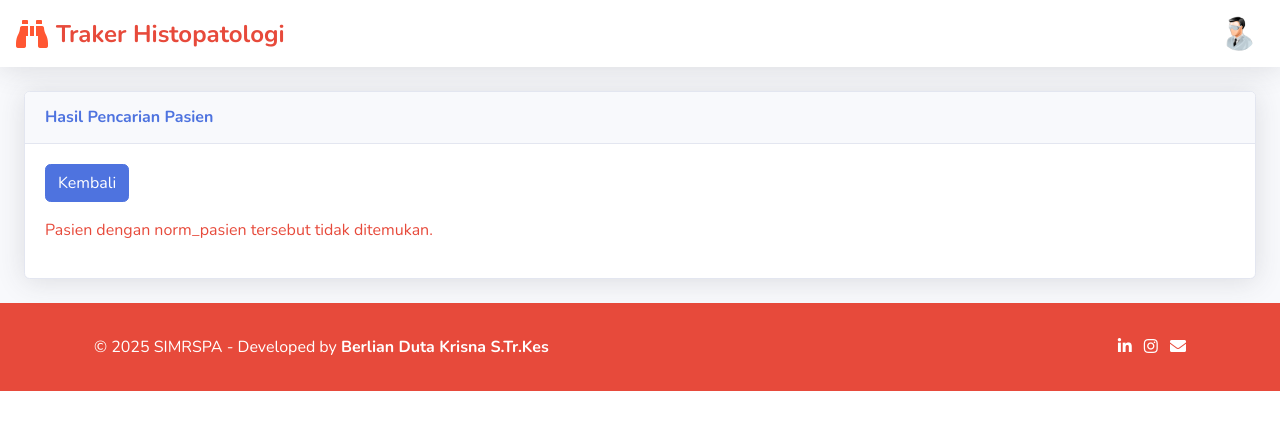
After one commit to BerlianDutaKrisna/simrspaCI4, a CodeIgniter 4 app: the page made by app/Views/patient/result_patient.php in a window 1280 px wide. The commit adds this page. Shown: the top 430 px of the page. Run offline with PHP 8.4 and a stand-in for CodeIgniter, Linux system fonts and the light colour scheme; the template is opened without the code that fills it, so the values that code supplies are empty; some libraries are stand-ins or nearby versions.

Commit message:
tidak banyak perubahan

```diff
--- a/app/Config/Routes.php
+++ b/app/Config/Routes.php
@@ -30,7 +30,8 @@ $routes->post('patient/insert', 'Patient::insert'); // Menangani form POST dari
 $routes->get('patient/delete/(:segment)', 'Patient::delete/$1');  // Menghapus patient
 $routes->get('/patient/edit_patient/(:segment)', 'Patient::edit_patient/$1');  // Rute untuk menampilkan form edit
 $routes->post('/patient/update/(:segment)', 'Patient::update/$1');  // Rute untuk menangani update data
-$routes->post('/patient/search_patient', 'Patient::search_patient');  // Route untuk pencarian pasien
+$routes->post('/patient/search_patient', 'Patient::search_patient'); // Menangani pencarian pasien
+
 
 
 
--- a/app/Views/dashboard/tambah_pasien.php
+++ b/app/Views/dashboard/tambah_pasien.php
@@ -5,3 +5,6 @@
                     <i class="fas fa-plus"></i> Tambah Data Pasien <!-- Ikon tambah data pasien -->
                 </a>
             </div>
+        </div>
+    </div>
+</div>
--- /dev/null
+++ b/app/Views/patient/result_patient.php
@@ -0,0 +1,59 @@
+<?= $this->include('templates/dashboard/header_dashboard'); ?>
+<?= $this->include('templates/dashboard/navbar_dashboard'); ?>
+
+<div class="container-fluid">
+    <!-- Card untuk hasil pencarian pasien -->
+    <div class="card shadow mb-4">
+        <div class="card-header py-3">
+            <h6 class="m-0 font-weight-bold text-primary">Hasil Pencarian Pasien</h6>
+        </div>
+        <div class="card-body">
+            <!-- Tombol Kembali ke Daftar Pasien -->
+            <a href="<?= base_url('/patient/index_patient') ?>" class="btn btn-primary mb-3">Kembali</a>
+
+            <!-- Tampilkan Hasil Pencarian Pasien -->
+            <?php if (isset($patient)): ?>
+                <div class="row">
+                    <div class="col-md-6">
+                        <h4><strong>Nomor Rekam Medis:</strong></h4>
+                        <p><?= esc($patient['norm_pasien']) ?></p>
+                    </div>
+                    <div class="col-md-6">
+                        <h4><strong>Nama Pasien:</strong></h4>
+                        <p><?= esc($patient['nama_pasien']) ?></p>
+                    </div>
+                </div>
+
+                <div class="row">
+                    <div class="col-md-6">
+                        <h4><strong>Alamat Pasien:</strong></h4>
+                        <p><?= esc($patient['alamat_pasien']) ?></p>
+                    </div>
+                    <div class="col-md-6">
+                        <h4><strong>Tanggal Lahir:</strong></h4>
+                        <p><?= esc($patient['tanggal_lahir_pasien']) ?></p>
+                    </div>
+                </div>
+
+                <div class="row">
+                    <div class="col-md-6">
+                        <h4><strong>Jenis Kelamin:</strong></h4>
+                        <p><?= esc($patient['jenis_kelamin_pasien']) ?></p>
+                    </div>
+                    <div class="col-md-6">
+                        <h4><strong>Status Pasien:</strong></h4>
+                        <p><?= esc($patient['status_pasien']) ?></p>
+                    </div>
+                </div>
+
+                <!-- Tombol Edit Pasien -->
+                <a href="<?= base_url('/patient/edit_patient/' . $patient['id_pasien']) ?>" class="btn btn-warning mb-3">Edit Pasien</a>
+            <?php else: ?>
+                <p class="text-danger">Pasien dengan norm_pasien tersebut tidak ditemukan.</p>
+            <?php endif; ?>
+        </div>
+    </div>
+</div>
+
+<?= $this->include('templates/notifikasi') ?>
+<?= $this->include('templates/dashboard/footer_dashboard'); ?>
--- a/app/Views/templates/dashboard/navbar_dashboard.php
+++ b/app/Views/templates/dashboard/navbar_dashboard.php
@@ -2,13 +2,12 @@
 <nav class="navbar navbar-expand-lg navbar-light bg-white shadow mb-4">
     <!-- Brand Logo and Text -->
     <!-- Menampilkan logo dan teks brand di sebelah kiri navbar -->
-    <div class="navbar-brand d-flex align-items-center">
+    <a href="<?= base_url('/dashboard') ?>" class="navbar-brand d-flex align-items-center">
         <i class="fas fa-binoculars" style="font-size: 2rem; color: #FF5733;"></i> <!-- Ikon brand -->
         <span class="ml-2 text-danger font-weight-bold" style="font-size: 1.5rem;">Traker Histopatologi</span> <!-- Teks brand -->
-    </div>
+    </a>
 
     <!-- Navbar Toggle for Mobile (Collapsing menu) -->
-    <!-- Tombol untuk toggle menu di tampilan mobile -->
     <button class="navbar-toggler" type="button" data-toggle="collapse" data-target="#navbarNav" aria-controls="navbarNav" aria-expanded="false" aria-label="Toggle navigation">
         <span class="navbar-toggler-icon"></span> <!-- Ikon toggler untuk mobile -->
     </button>
```
Also changed, not shown: app/Controllers/Patient.php (+36 -10 lines), app/Views/dashboard/pencarian_pemeriksaan.php (+10 -13 lines). Lines whose indentation alone changed are shown as unchanged.
